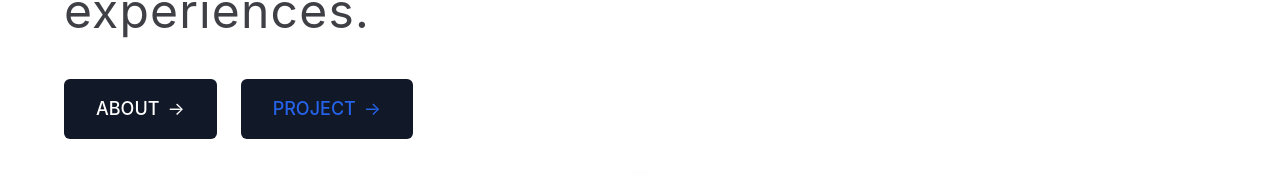
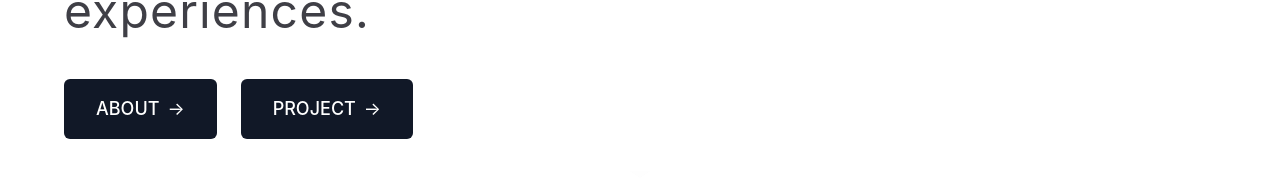
Before and after one commit to byby325/dilly-profolio, a Vue app: page / in a window 1280 px wide. Shown: the part 600-783 px from the top of the page. Built offline with nearby package versions, Linux system fonts and the light colour scheme.

Commit message:
adjust routerlink

```diff
--- a/src/views/Home.vue
+++ b/src/views/Home.vue
@@ -5,6 +5,11 @@
 
   // 使用響應式參考來操作動畫
   const arrowDownRef = ref(null)
+
+  // 導航到首頁（不保留錨點）
+  const goToHome = () => {
+    window.location.replace('/');
+  };
 
   // 設置水平滾動效果
   const setupHorizontalScroll = () => {
@@ -67,12 +72,12 @@
             >
               ABOUT <span class="ml-2">→</span>
             </RouterLink>
-            <RouterLink
-              to="/"
+            <button
+              @click="goToHome"
               class="px-8 py-4 bg-gray-900 text-white rounded-md hover:bg-gray-800 transition-colors text-lg font-medium flex items-center"
             >
               PROJECT <span class="ml-2">→</span>
-            </RouterLink>
+            </button>
           </div>
 
           <!-- Scroll Down Animation Container -->
```
